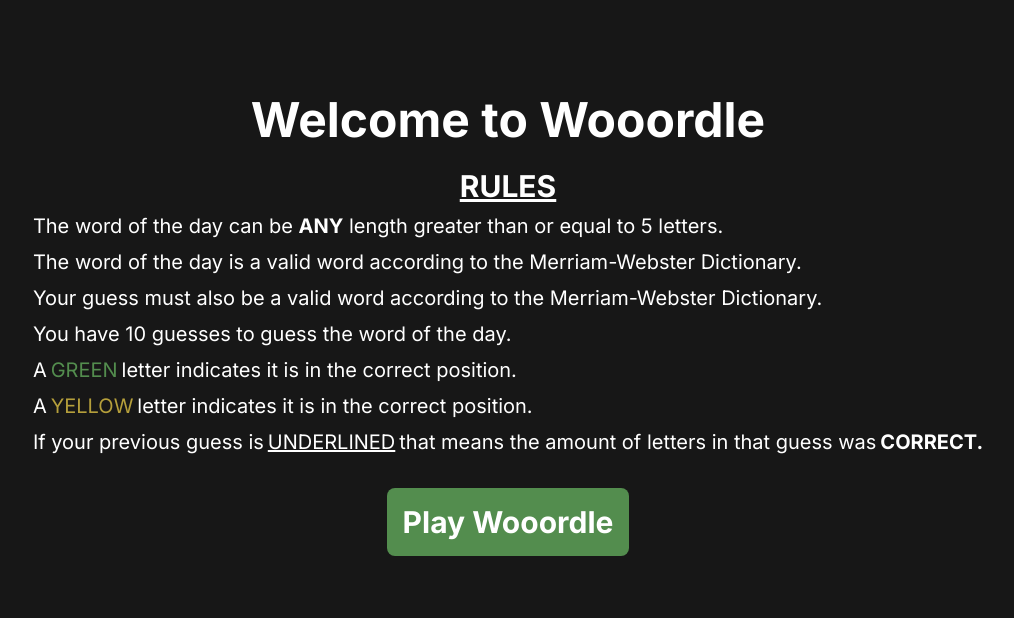
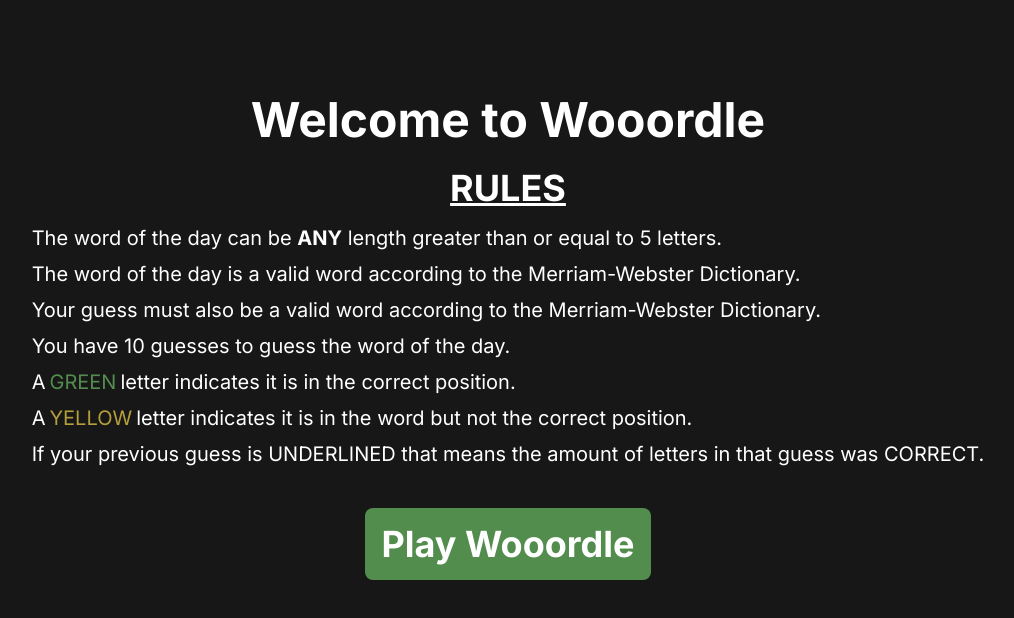
Before and after one commit to bledsoef/wooordle, a Next.js app: page / in a window 1280 px wide. Shown: the top 618 px of the page, without its empty margins (132-1146 px from the left). Built offline with nearby package versions, Linux system fonts and the light colour scheme.

Commit message:
added landing page and patched bugs

```diff
--- a/components/LandingPage.js
+++ b/components/LandingPage.js
@@ -5,18 +5,18 @@
     return (
         <div className="flex flex-col items-center justify-between h-full text-white">
             <p className="text-5xl font-bold mb-6">Welcome to Wooordle</p>
-            <p className="text-3xl font-bold underline uppercase mb-2">Rules</p>
-            <ul className="space-y-2 mb-8">
+            <p className="text-4xl font-bold underline uppercase mb-2">Rules</p>
+            <ul className="space-y-2 mb-8 text-4xl text-wrap p-2">
                 <li className="text-xl">The word of the day can be <b>ANY</b> length greater than or equal to 5 letters.</li>
                 <li className="text-xl">The word of the day is a valid word according to the Merriam-Webster Dictionary.</li>
                 <li className="text-xl">Your guess must also be a valid word according to the Merriam-Webster Dictionary.</li>
                 <li className="text-xl">You have 10 guesses to guess the word of the day.</li>
                 <li className="flex text-xl">A <p className="text-green-450 mx-1">GREEN</p> letter indicates it is in the correct position.</li>
-                <li className="flex text-xl">A <p className="text-yellow-450 mx-1">YELLOW</p> letter indicates it is in the correct position.</li>
-                <li className="flex text-xl">If your previous guess is <p className="underline mx-1">UNDERLINED</p> that means the amount of letters in that guess was <b className="ml-1">CORRECT.</b></li>
+                <li className="flex text-xl">A <p className="text-yellow-450 mx-1">YELLOW</p> letter indicates it is in the word but not the correct position.</li>
+                <li className="flex text-xl">If your previous guess is UNDERLINED that means the amount of letters in that guess was CORRECT.</li>
             </ul>
 
-            <button className="p-4 text-3xl rounded-lg bg-green-450 font-bold" onClick={handlePlay}>Play Wooordle</button>
+            <button className="p-4 text-4xl rounded-lg bg-green-450 font-bold" onClick={handlePlay}>Play Wooordle</button>
         </div>
     )
 }
```
